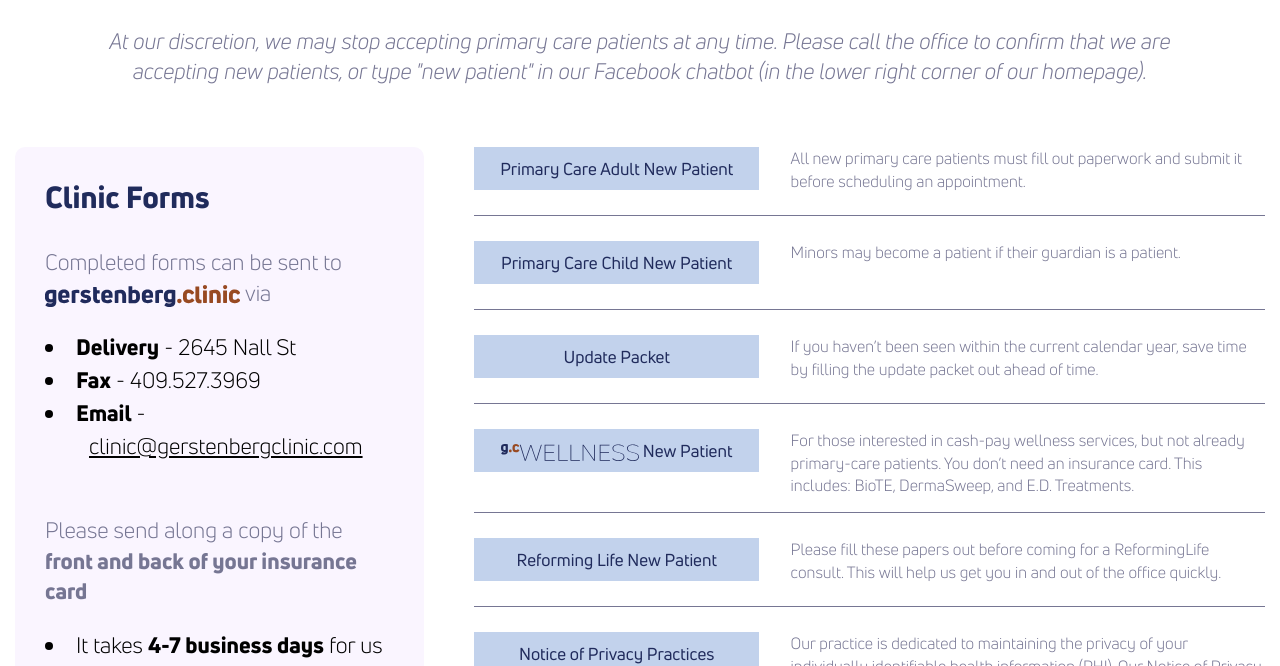
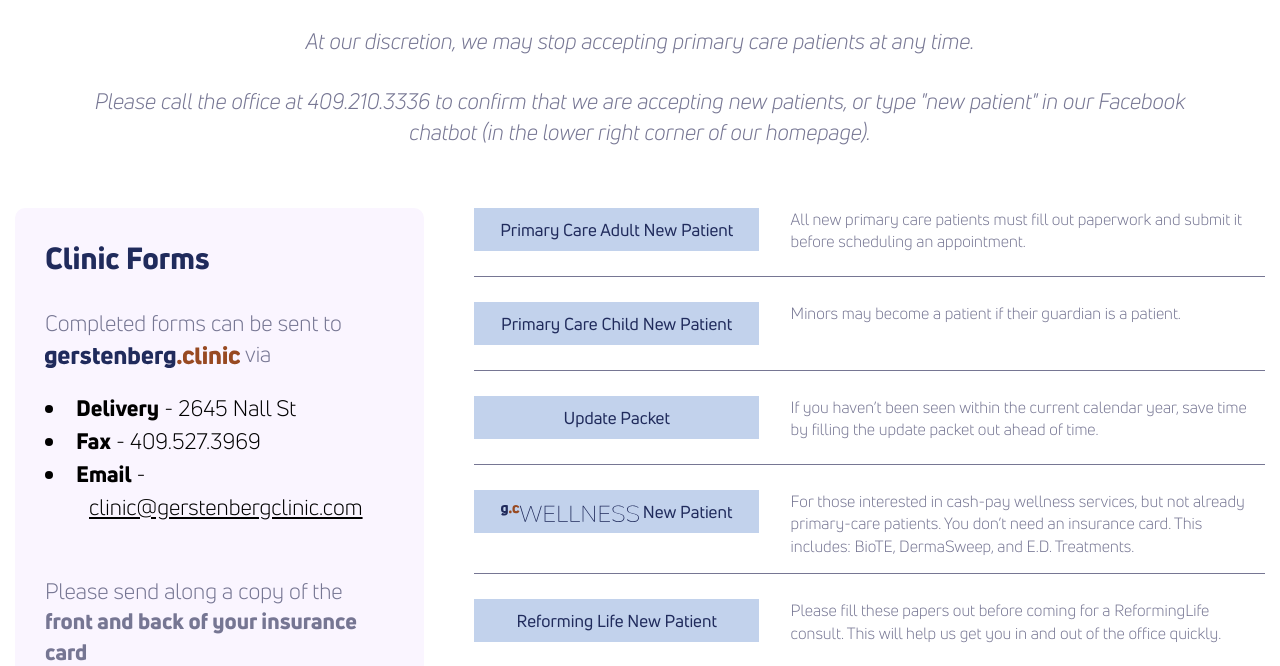
Before and after one commit to theneverwoods/gerstenberg.clinic, a Jekyll site: the page built from forms.html, in a window 1280 px wide and 900 px high, scrolled down 942 px, cut to the strip 234-900 px from the top of the window. Built offline with Jekyll 4.4.1, drawn with Linux system fonts in a browser that asks for light colours.

Commit message:
Update forms.html

```diff
--- a/forms.html
+++ b/forms.html
@@ -9,7 +9,8 @@ stylesheet: forms
 <div class="row video">
 	<iframe class="assetIframe" style="border:0"
 			src="https://www.youtube.com/embed/VqMHMwrNPvg" allowfullscreen></iframe>
-    <p style="text-align:center">At our discretion, we may stop accepting primary care patients at any time. Please call the office to confirm that we are accepting new patients, or type "new patient" in our Facebook chatbot (in the lower right corner of our homepage).</p>
+    <p style="text-align:center">At our discretion, we may stop accepting primary care patients at any time.</p>
+    <p>Please call the office at 409.210.3336 to confirm that we are accepting new patients, or type "new patient" in our Facebook chatbot (in the lower right corner of our homepage).</p>
 </div>
 
 <div class="row forms-row">
```
